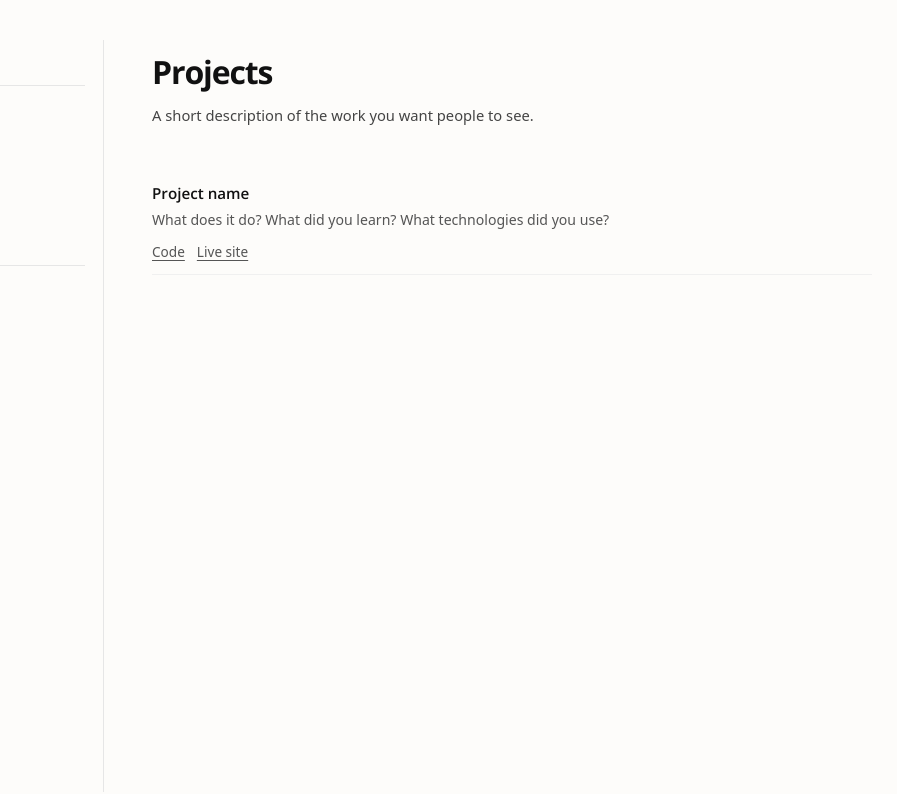
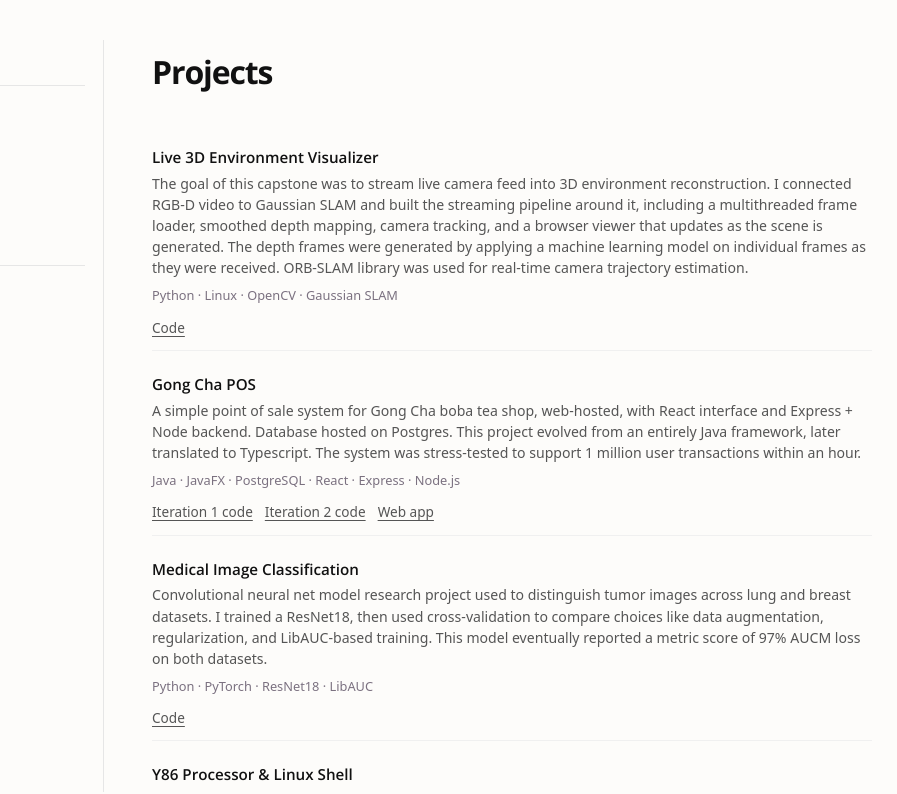
Before and after one commit to ksvengurlekar/ksvengurlekar.github.io, a plain HTML site: page frontend/index.html in a window 1280 px wide. Both pictures are taken after a click on the link "Projects". Shown: the top 794 px of the page, 230-1127 px from the left. Drawn offline with nearby package versions, Linux system fonts and the light colour scheme.

Commit message:
feat(portfolio): projects

```diff
--- a/frontend/index.html
+++ b/frontend/index.html
@@ -54,19 +54,48 @@
       <div id="projects" class="page-section">
         <section class="hero">
           <h1>Projects</h1>
-          <div class="dek">A short description of the work you want people to see.</div>
         </section>
 
         <section class="section">
           <div class="projects-grid">
-            <div class="project-card">
-              <h3>Project name</h3>
-              <p>What does it do? What did you learn? What technologies did you use?</p>
+            <article class="project-card">
+              <h3>Live 3D Environment Visualizer</h3>
+              <p>The goal of this capstone was to stream live camera feed into 3D environment reconstruction. I connected RGB-D video to Gaussian SLAM and built the streaming pipeline around it, including a multithreaded frame loader, smoothed depth mapping, camera tracking, and a browser viewer that updates as the scene is generated. The depth frames were generated by applying a machine learning model on individual frames as they	were received. ORB-SLAM library was used for real-time camera trajectory estimation.</p>
+              <p class="project-tech"> Python · Linux · OpenCV · Gaussian SLAM</p>
               <div class="project-links">
-                <a href="https://github.com/ksvengurlekar" target="_blank" rel="noopener noreferrer">Code</a>
-                <a href="https://YOUR_PROJECT_URL.example" target="_blank" rel="noopener noreferrer">Live site</a>
+                <a href="https://github.com/ksvengurlekar/GaussianSLAM_Visualizer" target="_blank" rel="noopener noreferrer">Code</a>
               </div>
-            </div>
+            </article>
+
+            <article class="project-card">
+              <h3>Gong Cha POS</h3>
+              <p>A simple point of sale system for Gong Cha boba tea shop, web-hosted, with React interface and Express + Node backend. Database hosted on Postgres. This project evolved from an entirely Java framework, later translated to Typescript. The system was stress-tested to support 1 million user transactions within an hour.</p>
+              <p class="project-tech">Java · JavaFX · PostgreSQL · React · Express · Node.js</p>
+              <div class="project-links">
+                <a href="https://github.com/ksvengurlekar/BobaTeaPOS" target="_blank" rel="noopener noreferrer">Iteration 1 code</a>
+                <a href="https://github.com/ksvengurlekar/WebHostedPOS" target="_blank" rel="noopener noreferrer">Iteration 2 code</a>
+                <a href="https://gong-cha-pos.onrender.com/" target="_blank" rel="noopener noreferrer">Web app</a>
+              </div>
+            </article>
+
+            <article class="project-card">
+              <h3>Medical Image Classification</h3>
+              <p>Convolutional neural net model research project used to distinguish tumor images across lung and breast datasets. I trained a ResNet18, then used cross-validation to compare choices like data augmentation, regularization, and LibAUC-based training. This model eventually reported a metric score of 97% AUCM loss on both datasets.</p>
+              <p class="project-tech">Python · PyTorch · ResNet18 · LibAUC</p>
+              <div class="project-links">
+                <a href="https://github.com/ksvengurlekar/Medical-Image-Classification" target="_blank" rel="noopener noreferrer">Code</a>
+              </div>
+            </article>
+
+            <article class="project-card">
+              <h3>Y86 Processor &amp; Linux Shell</h3>
+              <p>This project, I fully wired an X86 CPU using Logism Evolution digital logical circuit builder. I modeled the full five-stage pipelined program execution able to run simple C code (multiplication and division operations, bubble sort). The second iteration of this project, I built a custom shell script executor in Linux, and was able to wire the two together to execute shell programs.</p>
+              <p class="project-tech">Logisim Evolution · Y86 Assembly · C++ · Linux</p>
+              <div class="project-links">
+                <a href="https://github.com/ksvengurlekar/x86Processor" target="_blank" rel="noopener noreferrer">Processor code</a>
+                <a href="https://github.com/ksvengurlekar/LinuxShell" target="_blank" rel="noopener noreferrer">Shell code</a>
+              </div>
+            </article>
           </div>
         </section>
       </div>
--- a/frontend/styles.css
+++ b/frontend/styles.css
@@ -157,6 +157,7 @@ h1, h2, h3, .sidebar-title {
 .project-card { padding: 12px 0; border-bottom: 1px solid #f0f0f0; }
 .project-card h3 { margin: 0 0 4px; color: #111; font-size: 0.95rem; font-weight: 600; }
 .project-card p { margin-bottom: 8px; color: #555; font-size: 0.88rem; }
+.project-card .project-tech { margin: 0; color: #7b7180; font-size: 0.8rem; }
 
 .section-note { margin: -4px 0 12px; color: #666; font-size: 0.88rem; }
 .footer { margin-top: 28px; padding: 24px 0 0; border-top: 1px solid #e6e6e6; }
```
